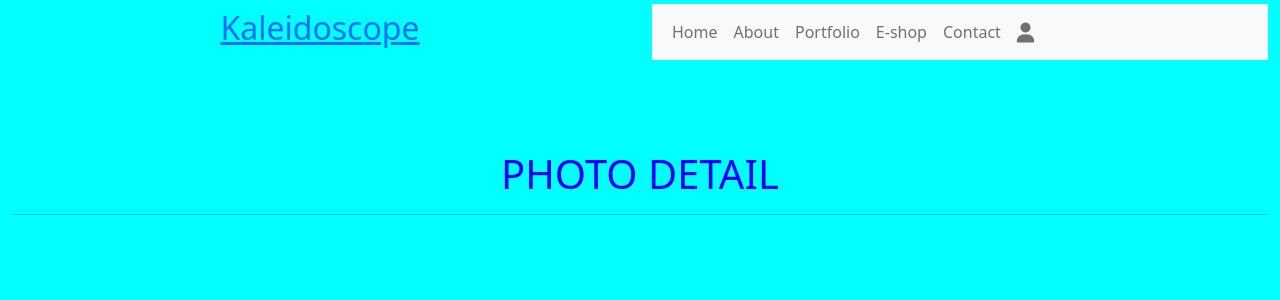
After one commit to Anelairam/kaleidoscope, a Django app: template portfolio/templates/portfolio/photo_detail.html in a window 1280 px wide. The commit adds this page. Shown: the top 300 px of the page. Run offline with Django 4.2, Linux system fonts and the light colour scheme; the template is opened without the code that fills it, so the values that code supplies are empty; some libraries are stand-ins or nearby versions.

Commit message:
Add photo details functionallity

```diff
--- /dev/null
+++ b/portfolio/templates/portfolio/photo_detail.html
@@ -0,0 +1,15 @@
+{% extends "base.html" %}
+{% load static %}
+
+{% block content %}
+    <div class="container-fluid">
+        <div class="row">
+            <div class="col">
+                <h1 class="page_heading text-center">
+                    PHOTO DETAIL
+                </h1>
+                <hr>
+            </div>
+        </div>
+    </div>
+{% endblock %}
--- a/portfolio/templates/portfolio/portfolio.html
+++ b/portfolio/templates/portfolio/portfolio.html
@@ -34,7 +34,7 @@
                                 {% if photo.price != NULL %}
                                     <a href="#" class="btn btn-primary">Shop</a>
                                 {% else %}
-                                    <a href="#" class="btn btn-primary">Show more</a>
+                                    <a href="{% url 'photo_detail' photo.id %}" class="btn btn-primary">Show more</a>
                                 {% endif %}
                             </div>
                         </div>
--- a/portfolio/urls.py
+++ b/portfolio/urls.py
@@ -3,4 +3,5 @@ from . import views
 
 urlpatterns = [
     path('', views.portfolio, name='portfolio'),
+    path('<photo_id>', views.photo_detail, name='photo_detail'),
 ]
```
Also changed, not shown: portfolio/views.py (+12 -1 lines).
